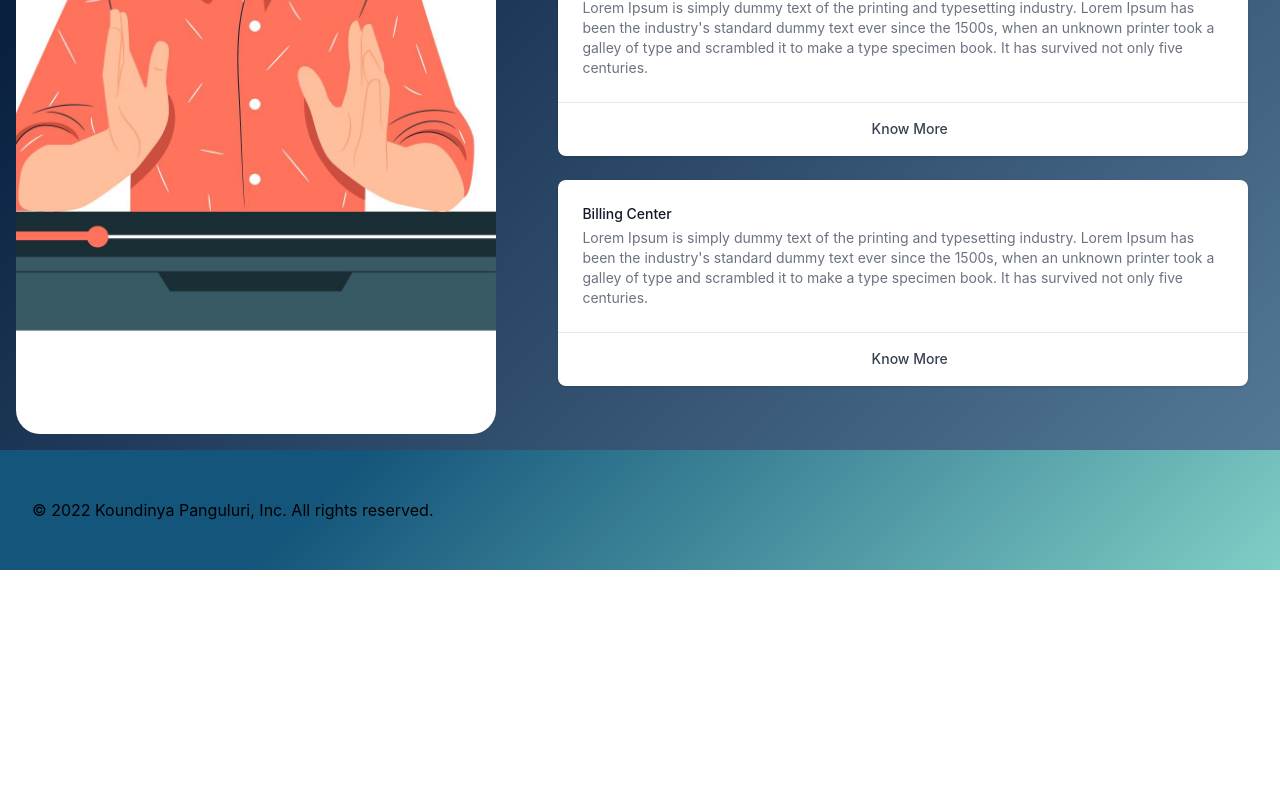
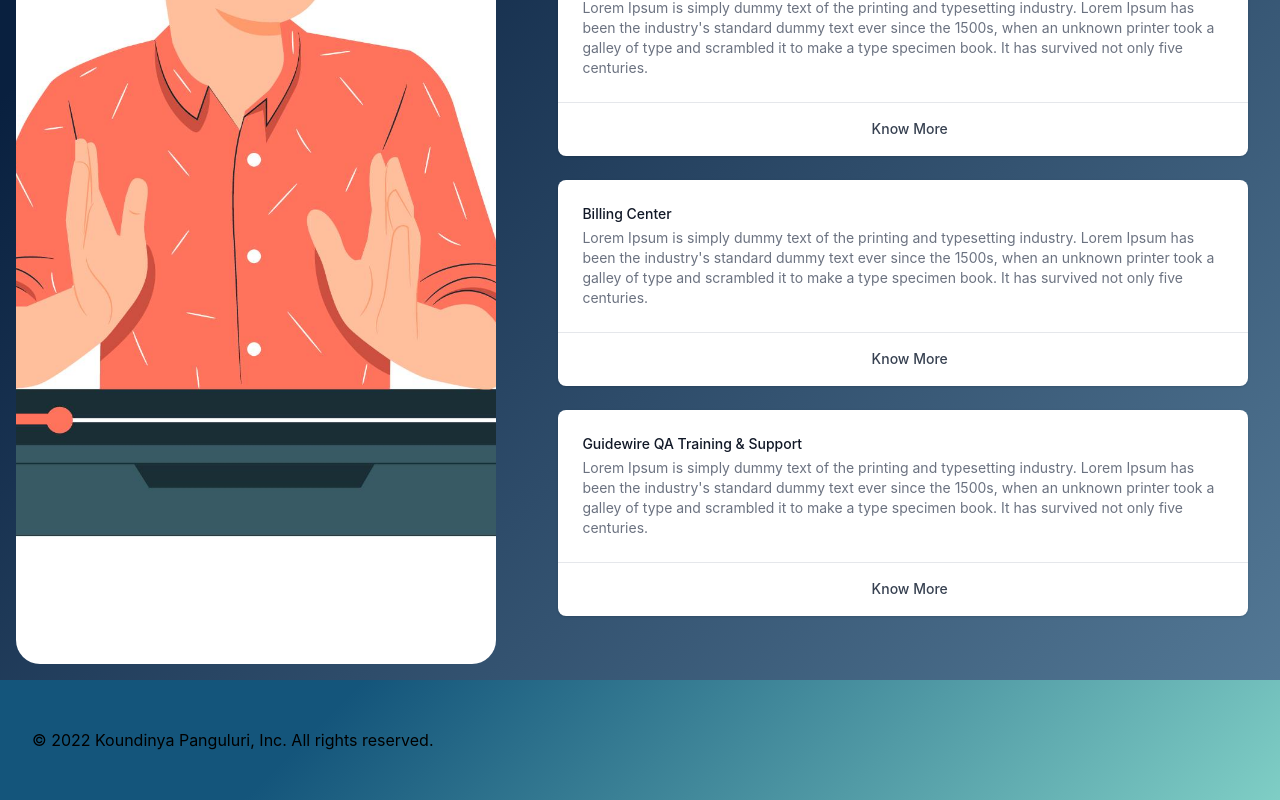
Before and after one commit to koumudi-panguluri/e-learning, a Next.js app: page /courses in a window 1280 px wide. Shown: the part 621-1421 px from the top of the page. Before the commit the page ends 1191 px from the top, so only its background shows below. Built offline with nearby package versions, Linux system fonts and the light colour scheme.

Commit message:
details updated

```diff
--- a/components/home.tsx
+++ b/components/home.tsx
@@ -11,7 +11,7 @@ export default function Home() {
             <div className="p-7 flex items-center justify-center h-30 w-30 rounded-full">
               <img
                 className="inline-block rounded-full justify-items-center"
-                src="https://images.unsplash.com/photo-1472099645785-5658abf4ff4e?ixlib=rb-1.2.1&ixid=eyJhcHBfaWQiOjEyMDd9&auto=format&fit=facearea&facepad=2&w=256&h=256&q=80"
+                src="https://media-exp1.licdn.com/dms/image/C5603AQFhmBgQcVbabQ/profile-displayphoto-shrink_400_400/0/1589051295850?e=2147483647&v=beta&t=tSJOcOfZNgLyxi5Aa58HdEZhVplzMH7S3dlyUiphsWY"
                 height={200}
                 width={200}
                 alt="" />
@@ -21,7 +21,7 @@ export default function Home() {
             </div>
             <div className='flex flex-col justify-center pb-2'>
               <div className="text-2xl font-normal self-center">Koundinya Panguluri</div>
-              <div className="text-xl font-thin self-center mt-30">Associate Lead</div>
+              <div className="text-xl font-thin self-center mt-30 pb-4">Associate Lead at EY Guidewire Analyst</div>
               <div className="flex flex-row self-center mt-30">
                 <svg xmlns="http://www.w3.org/2000/svg" className="h-6 w-6" fill="none" viewBox="0 0 24 24" stroke="currentColor">
                   <path strokeLinecap="round" strokeLinejoin="round" strokeWidth="2" d="M3 8l7.89 5.26a2 2 0 002.22 0L21 8M5 19h14a2 2 0 002-2V7a2 2 0 00-2-2H5a2 2 0 00-2 2v10a2 2 0 002 2z" />
--- a/components/navigation.tsx
+++ b/components/navigation.tsx
@@ -9,7 +9,7 @@ const user = {
   name: 'Tom Cook',
   email: 'tom@example.com',
   imageUrl:
-    'https://images.unsplash.com/photo-1472099645785-5658abf4ff4e?ixlib=rb-1.2.1&ixid=eyJhcHBfaWQiOjEyMDd9&auto=format&fit=facearea&facepad=2&w=256&h=256&q=80',
+    'https://media-exp1.licdn.com/dms/image/C5603AQFhmBgQcVbabQ/profile-displayphoto-shrink_400_400/0/1589051295850?e=2147483647&v=beta&t=tSJOcOfZNgLyxi5Aa58HdEZhVplzMH7S3dlyUiphsWY',
 }
 
 
--- a/components/trainings.tsx
+++ b/components/trainings.tsx
@@ -28,6 +28,11 @@ export default function Trainings() {
           itemName: 'Billing Center',
           itemDesp: 'Lorem Ipsum is simply dummy text of the printing and typesetting industry. Lorem Ipsum has been the industry\'s standard dummy text ever since the 1500s, when an unknown printer took a galley of type and scrambled it to make a type specimen book. It has survived not only five centuries.',
           itemType: 'billing_center',
+        },
+        {
+          itemName: 'Guidewire QA Training & Support',
+          itemDesp: 'Lorem Ipsum is simply dummy text of the printing and typesetting industry. Lorem Ipsum has been the industry\'s standard dummy text ever since the 1500s, when an unknown printer took a galley of type and scrambled it to make a type specimen book. It has survived not only five centuries.',
+          itemType: 'qa',
         }
       ]
     },
@@ -37,17 +42,12 @@ export default function Trainings() {
       current: false,
       items: [
         {
-          itemName: 'Math (JEE)',
+          itemName: 'Quantitative Aptitude',
           itemDesp: 'Lorem Ipsum is simply dummy text of the printing and typesetting industry. Lorem Ipsum has been the industry\'s standard dummy text ever since the 1500s, when an unknown printer took a galley of type and scrambled it to make a type specimen book. It has survived not only five centuries.',
           itemType: 'jee',
         },
         {
-          itemName: 'Thermodynamics',
-          itemDesp: 'Lorem Ipsum is simply dummy text of the printing and typesetting industry. Lorem Ipsum has been the industry\'s standard dummy text ever since the 1500s, when an unknown printer took a galley of type and scrambled it to make a type specimen book. It has survived not only five centuries.',
-          itemType: 'thermodynamics',
-        },
-        {
-          itemName: 'GATE (Support)',
+          itemName: 'GATE (Support for Mechanical Branch)',
           itemDesp: 'Lorem Ipsum is simply dummy text of the printing and typesetting industry. Lorem Ipsum has been the industry\'s standard dummy text ever since the 1500s, when an unknown printer took a galley of type and scrambled it to make a type specimen book. It has survived not only five centuries.',
           itemType: 'gate',
         }
--- a/pages/courses/category.tsx
+++ b/pages/courses/category.tsx
@@ -39,16 +39,16 @@ export default function Category() {
         setBrief(dummyBreif);
         setDetails(dummyContact);
         break;
-      case "jee":
-        setCourseName("Test Coachings");
-        setType("Math (JEE)");
+      case "qa":
+        setCourseName("Guidewire");
+        setType("Guidewire QA Training & Support");
         setDescription(dummyDesp);
         setBrief(dummyBreif);
         setDetails(dummyContact);
         break;
-      case "thermodynamics":
+      case "jee":
         setCourseName("Test Coachings");
-        setType("Thermodynamics");
+        setType("Math (JEE)");
         setDescription(dummyDesp);
         setBrief(dummyBreif);
         setDetails(dummyContact);
@@ -99,7 +99,7 @@ export default function Category() {
                   <div className="relative rounded-full border-2 border-white sm:absolute sm:top-0 sm:transform sm:-translate-y-1/2">
                     <img
                       className="w-12 h-12 sm:w-20 sm:h-20 rounded-full bg-green-300"
-                      src="https://images.unsplash.com/photo-1472099645785-5658abf4ff4e?ixlib=rb-1.2.1&ixid=eyJhcHBfaWQiOjEyMDd9&auto=format&fit=facearea&facepad=2&w=256&h=256&q=80"
+                      src="https://media-exp1.licdn.com/dms/image/C5603AQFhmBgQcVbabQ/profile-displayphoto-shrink_400_400/0/1589051295850?e=2147483647&v=beta&t=tSJOcOfZNgLyxi5Aa58HdEZhVplzMH7S3dlyUiphsWY"
                       alt="" />
                   </div>
                   <span className="relative ml-4 text-white-300 font-semibold leading-6 sm:ml-24 sm:pl-1">
```
